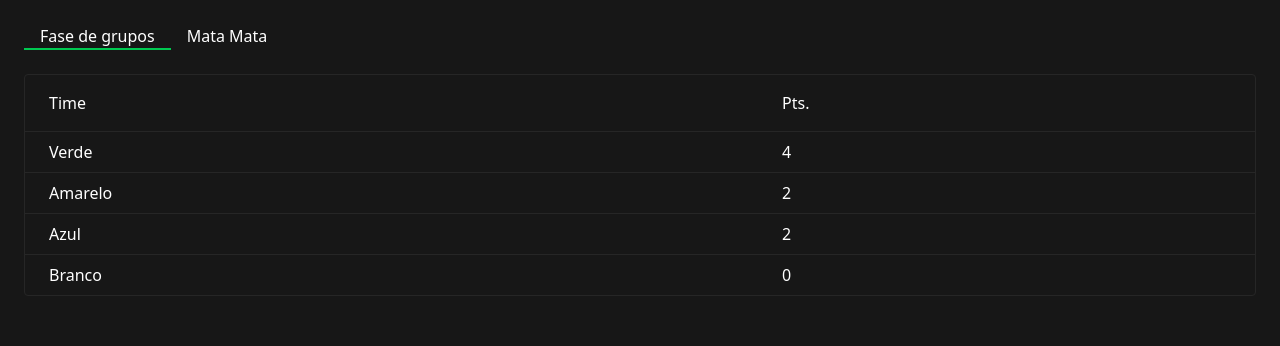
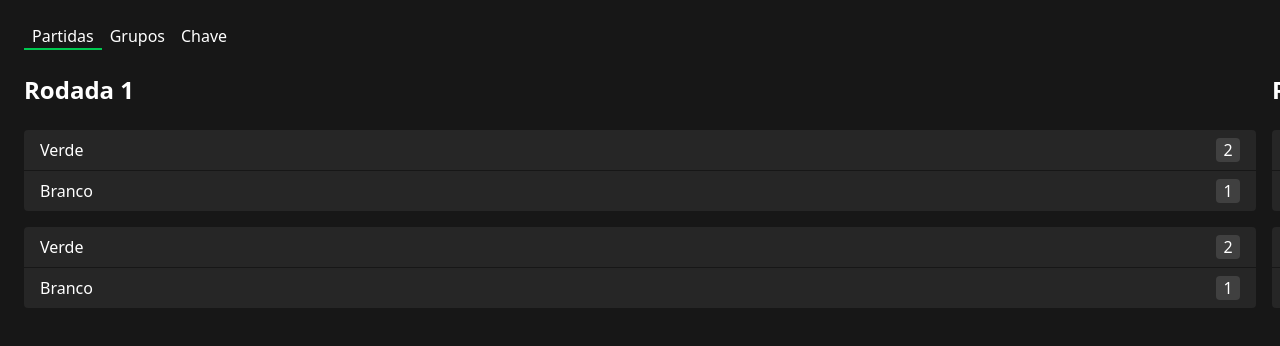
Before and after one commit to gui-alves-oliveira/champion, a React (Vite) app: page / in a window 1280 px wide. Shown: the top 346 px of the page. Built offline with nearby package versions, Linux system fonts and the light colour scheme.

Commit message:
add games tab

```diff
--- /dev/null
+++ b/src/components/games.tsx
@@ -0,0 +1,52 @@
+import useEmblaCarousel from "embla-carousel-react";
+import { Match } from "./match";
+
+export function Games() {
+  const [emblaRef] = useEmblaCarousel();
+
+  return (
+    <div ref={emblaRef}>
+      <div className="flex gap-4">
+        <div className="grow-0 shrink-0 basis-full">
+          <h2 className="mb-6 text-2xl font-bold">Rodada 1</h2>
+          <div className="flex flex-col gap-4">
+            <Match />
+            <Match />
+          </div>
+        </div>
+
+        <div className="grow-0 shrink-0 basis-full">
+          <h2 className="mb-6 text-2xl font-bold">Rodada 2</h2>
+          <div className="flex flex-col gap-4">
+            <Match />
+            <Match />
+          </div>
+        </div>
+
+        <div className="grow-0 shrink-0 basis-full">
+          <h2 className="mb-6 text-2xl font-bold">Rodada 3</h2>
+          <div className="flex flex-col gap-4">
+            <Match />
+            <Match />
+          </div>
+        </div>
+
+        <div className="grow-0 shrink-0 basis-full">
+          <h2 className="mb-6 text-2xl font-bold">Semi-final</h2>
+          <div className="flex flex-col gap-4">
+            <Match />
+            <Match />
+          </div>
+        </div>
+
+        <div className="grow-0 shrink-0 basis-full">
+          <h2 className="mb-6 text-2xl font-bold">Finais</h2>
+          <div className="flex flex-col gap-4">
+            <Match />
+            <Match />
+          </div>
+        </div>
+      </div>
+    </div>
+  );
+}
--- a/src/pages/home.tsx
+++ b/src/pages/home.tsx
@@ -1,26 +1,36 @@
 import { Tabs } from "radix-ui";
 import { Groups } from "../components/groups";
 import { Brackets } from "../components/brackets";
+import { Games } from "../components/games";
 
 export function Home() {
   return (
     <div className="p-6 h-screen bg-neutral-900 text-white overflow-hidden">
-      <Tabs.Root defaultValue="group-phase">
+      <Tabs.Root defaultValue="matches">
         <Tabs.List className="flex mb-6">
           <Tabs.Trigger
-            className="px-4 border-b-2 border-b-transparent data-[state=active]:border-green-500"
+            className="px-2 border-b-2 border-b-transparent data-[state=active]:border-green-500"
+            value="matches"
+          >
+            Partidas
+          </Tabs.Trigger>
+          <Tabs.Trigger
+            className="px-2 border-b-2 border-b-transparent data-[state=active]:border-green-500"
             value="group-phase"
           >
-            Fase de grupos
+            Grupos
           </Tabs.Trigger>
           <Tabs.Trigger
-            className="px-4 border-b-2 border-b-transparent data-[state=active]:border-green-500"
+            className="px-2 border-b-2 border-b-transparent data-[state=active]:border-green-500"
             value="brackets-phase"
           >
-            Mata Mata
+            Chave
           </Tabs.Trigger>
         </Tabs.List>
 
+        <Tabs.Content value="matches">
+          <Games />
+        </Tabs.Content>
         <Tabs.Content value="group-phase">
           <Groups />
         </Tabs.Content>
```
